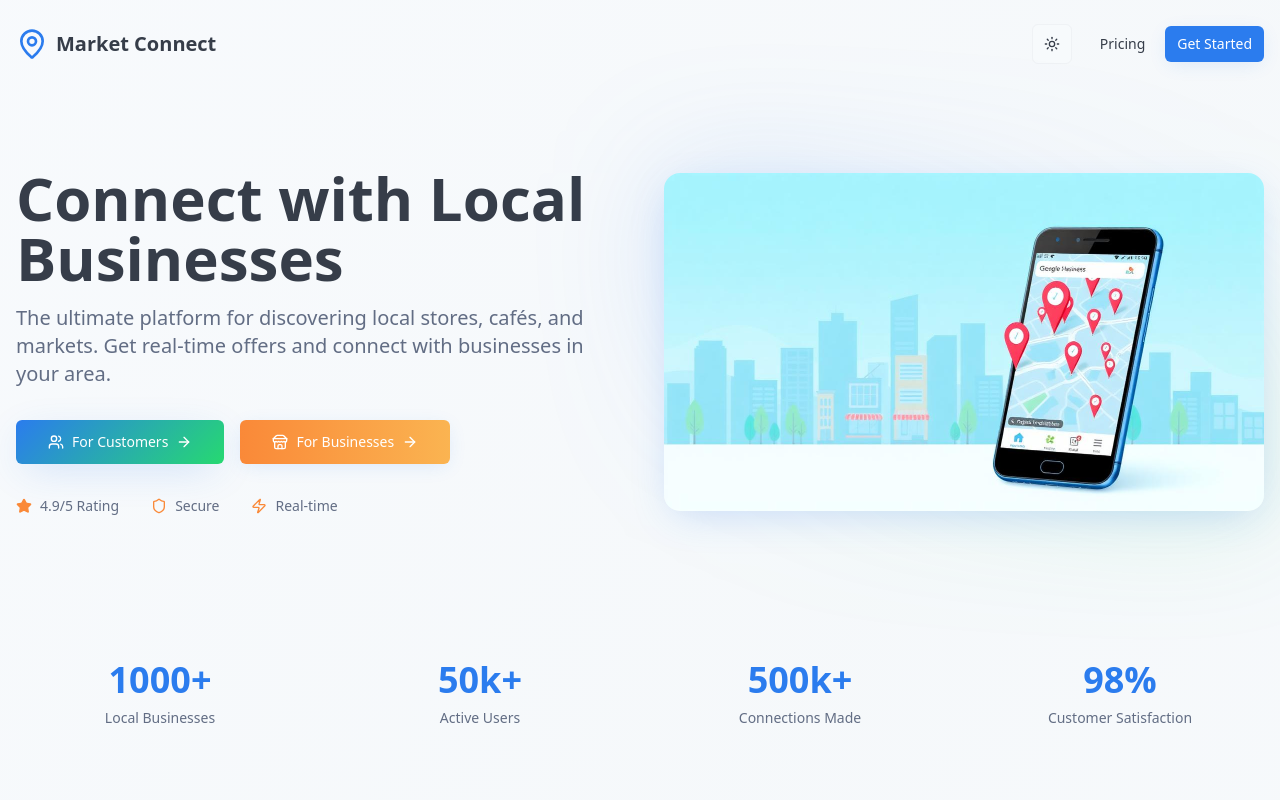
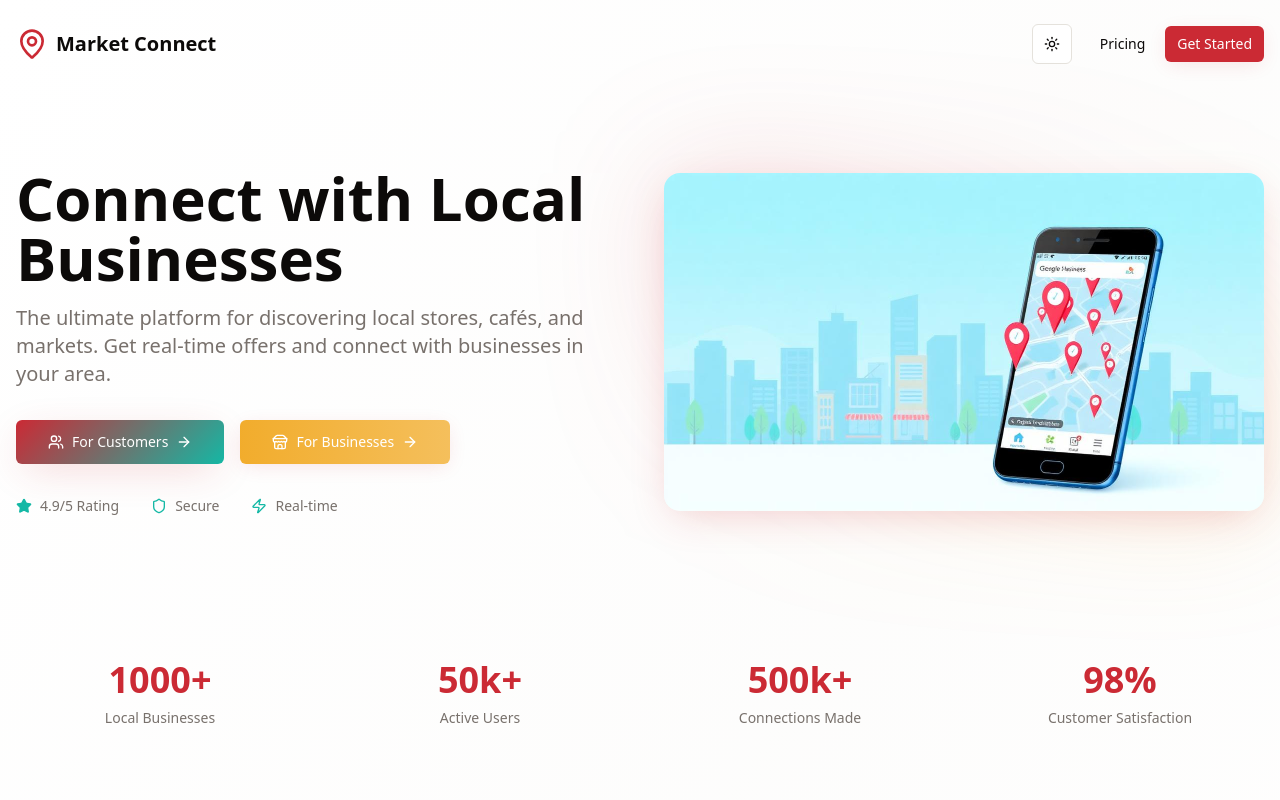
Before and after one commit to soliamanmagbari-hue/nearbuy-connect, a React (Vite) app: page / in a window 1280 px wide. Shown: the top 800 px of the page. Built offline with nearby package versions, Linux system fonts and the light colour scheme; the HTML template or start-up script is replaced by a standard one.

Commit message:
feat: Add products section and Arab theme

```diff
--- a/src/index.css
+++ b/src/index.css
@@ -6,118 +6,95 @@
 
 @layer base {
   :root {
-    --background: 210 50% 98%;
-    --foreground: 220 15% 25%;
+    --background: 0 0% 100%;
+    --foreground: 20 14.3% 4.1%;
+    --card: 0 0% 100%;
+    --card-foreground: 20 14.3% 4.1%;
+    --popover: 0 0% 100%;
+    --popover-foreground: 20 14.3% 4.1%;
+    --primary: 356 66% 48%;
+    --primary-foreground: 0 0% 100%;
+    --secondary: 39 88% 56%;
+    --secondary-foreground: 0 0% 100%;
+    --muted: 39 20% 95%;
+    --muted-foreground: 25 5.3% 44.7%;
+    --accent: 173 80% 40%;
+    --accent-foreground: 0 0% 100%;
+    --destructive: 0 84.2% 60.2%;
+    --destructive-foreground: 0 0% 100%;
+    --border: 39 15% 88%;
+    --input: 39 15% 88%;
+    --ring: 356 66% 48%;
+    --chart-1: 356 66% 48%;
+    --chart-2: 39 88% 56%;
+    --chart-3: 173 80% 40%;
+    --chart-4: 12 76% 61%;
+    --chart-5: 27 87% 67%;
+    --radius: 0.5rem;
 
-    --card: 0 0% 100%;
-    --card-foreground: 220 15% 25%;
-
-    --popover: 0 0% 100%;
-    --popover-foreground: 220 15% 25%;
-
-    /* Primary - Professional Blue */
-    --primary: 215 85% 55%;
-    --primary-foreground: 0 0% 100%;
-    --primary-light: 215 85% 65%;
-    --primary-dark: 215 85% 45%;
-
-    /* Secondary - Success Green */
-    --secondary: 145 70% 50%;
-    --secondary-foreground: 0 0% 100%;
-
-    --muted: 215 25% 95%;
-    --muted-foreground: 220 15% 45%;
-
-    /* Accent - Location Orange */
-    --accent: 25 95% 60%;
-    --accent-foreground: 0 0% 100%;
-
-    --destructive: 0 84% 60%;
-    --destructive-foreground: 0 0% 100%;
-
-    --border: 215 25% 90%;
-    --input: 215 25% 95%;
-    --ring: 215 85% 55%;
-
-    /* Custom Design Tokens */
-    --hero-gradient: linear-gradient(135deg, hsl(215 85% 55%), hsl(145 70% 50%));
-    --card-gradient: linear-gradient(145deg, hsl(0 0% 100%), hsl(215 25% 98%));
-    --location-gradient: linear-gradient(90deg, hsl(25 95% 60%), hsl(35 95% 65%));
+    /* Custom Design Tokens - Libyan Arab Theme */
+    --hero-gradient: linear-gradient(135deg, hsl(356 66% 48%), hsl(173 80% 40%));
+    --card-gradient: linear-gradient(145deg, hsl(0 0% 100%), hsl(39 20% 98%));
+    --location-gradient: linear-gradient(90deg, hsl(39 88% 56%), hsl(39 88% 66%));
 
     /* Shadows */
-    --shadow-soft: 0 4px 20px -4px hsl(215 85% 55% / 0.15);
-    --shadow-strong: 0 10px 40px -10px hsl(215 85% 55% / 0.25);
-    --shadow-glow: 0 0 30px hsl(215 85% 55% / 0.3);
+    --shadow-soft: 0 4px 20px -4px hsl(356 66% 48% / 0.15);
+    --shadow-strong: 0 10px 40px -10px hsl(356 66% 48% / 0.25);
+    --shadow-glow: 0 0 30px hsl(39 88% 56% / 0.4);
 
     /* Animation */
     --transition-smooth: all 0.4s cubic-bezier(0.25, 0.46, 0.45, 0.94);
     --transition-bounce: all 0.3s cubic-bezier(0.68, -0.55, 0.265, 1.55);
 
-    --radius: 0.5rem;
-    --chart-1: 12 76% 61%;
-    --chart-2: 173 58% 39%;
-    --chart-3: 197 37% 24%;
-    --chart-4: 43 74% 66%;
-    --chart-5: 27 87% 67%;
-
     --sidebar-background: 0 0% 98%;
     --sidebar-foreground: 240 5.3% 26.1%;
-    --sidebar-primary: 240 5.9% 10%;
-    --sidebar-primary-foreground: 0 0% 98%;
-    --sidebar-accent: 240 4.8% 95.9%;
-    --sidebar-accent-foreground: 240 5.9% 10%;
-    --sidebar-border: 220 13% 91%;
-    --sidebar-ring: 217.2 91.2% 59.8%;
+    --sidebar-primary: 356 66% 48%;
+    --sidebar-primary-foreground: 0 0% 100%;
+    --sidebar-accent: 39 20% 95%;
+    --sidebar-accent-foreground: 356 66% 48%;
+    --sidebar-border: 39 15% 88%;
+    --sidebar-ring: 356 66% 48%;
   }
 
   .dark {
-    --background: 222.2 84% 4.9%;
-    --foreground: 210 40% 98%;
+    --background: 20 14.3% 4.1%;
+    --foreground: 60 9.1% 97.8%;
+    --card: 20 14.3% 4.1%;
+    --card-foreground: 60 9.1% 97.8%;
+    --popover: 20 14.3% 4.1%;
+    --popover-foreground: 60 9.1% 97.8%;
+    --primary: 356 66% 52%;
+    --primary-foreground: 0 0% 100%;
+    --secondary: 39 88% 60%;
+    --secondary-foreground: 0 0% 100%;
+    --muted: 12 6.5% 15.1%;
+    --muted-foreground: 24 5.4% 63.9%;
+    --accent: 173 80% 45%;
+    --accent-foreground: 0 0% 100%;
+    --destructive: 0 72.2% 50.6%;
+    --destructive-foreground: 0 0% 100%;
+    --border: 12 6.5% 15.1%;
+    --input: 12 6.5% 15.1%;
+    --ring: 356 66% 52%;
+    --chart-1: 356 66% 52%;
+    --chart-2: 39 88% 60%;
+    --chart-3: 173 80% 45%;
+    --chart-4: 12 76% 61%;
+    --chart-5: 27 87% 67%;
 
-    --card: 222.2 84% 4.9%;
-    --card-foreground: 210 40% 98%;
-
-    --popover: 222.2 84% 4.9%;
-    --popover-foreground: 210 40% 98%;
-
-    --primary: 217.2 91.2% 59.8%;
-    --primary-foreground: 222.2 84% 4.9%;
-    --primary-dark: 217.2 91.2% 52%;
-
-    --secondary: 217.2 32.6% 17.5%;
-    --secondary-foreground: 210 40% 98%;
-
-    --muted: 217.2 32.6% 17.5%;
-    --muted-foreground: 215 20.2% 65.1%;
-
-    --accent: 217.2 32.6% 17.5%;
-    --accent-foreground: 210 40% 98%;
-
-    --destructive: 0 62.8% 30.6%;
-    --destructive-foreground: 210 40% 98%;
-
-    --border: 217.2 32.6% 17.5%;
-    --input: 217.2 32.6% 17.5%;
-    --ring: 224.3 76.3% 48%;
-    --chart-1: 220 70% 50%;
-    --chart-2: 160 60% 45%;
-    --chart-3: 30 80% 55%;
-    --chart-4: 280 65% 60%;
-    --chart-5: 340 75% 55%;
-
-    /* Dark mode custom tokens */
-    --card-gradient: linear-gradient(135deg, hsl(222.2 84% 4.9%), hsl(217.2 32.6% 17.5%));
-    --hero-gradient: linear-gradient(135deg, hsl(217.2 91.2% 59.8%), hsl(262.1 83.3% 57.8%));
-    --location-gradient: linear-gradient(90deg, hsl(25 95% 60%), hsl(35 95% 65%));
+    /* Dark mode custom tokens - Libyan Arab Theme */
+    --card-gradient: linear-gradient(135deg, hsl(20 14.3% 4.1%), hsl(12 6.5% 15.1%));
+    --hero-gradient: linear-gradient(135deg, hsl(356 66% 52%), hsl(173 80% 45%));
+    --location-gradient: linear-gradient(90deg, hsl(39 88% 60%), hsl(39 88% 70%));
 
     --sidebar-background: 240 5.9% 10%;
     --sidebar-foreground: 240 4.8% 95.9%;
-    --sidebar-primary: 224.3 76.3% 48%;
+    --sidebar-primary: 356 66% 52%;
     --sidebar-primary-foreground: 0 0% 100%;
     --sidebar-accent: 240 3.7% 15.9%;
-    --sidebar-accent-foreground: 240 4.8% 95.9%;
+    --sidebar-accent-foreground: 39 88% 60%;
     --sidebar-border: 240 3.7% 15.9%;
-    --sidebar-ring: 217.2 91.2% 59.8%;
+    --sidebar-ring: 356 66% 52%;
   }
 }
 
--- a/src/pages/BusinessDashboard.tsx
+++ b/src/pages/BusinessDashboard.tsx
@@ -10,7 +10,7 @@ import { Select, SelectContent, SelectItem, SelectTrigger, SelectValue } from "@
 import { ThemeToggle } from "@/components/theme/ThemeToggle";
 import { useAuth } from "@/components/auth/AuthProvider";
 import { supabase } from "@/integrations/supabase/client";
-import { MapPin, LogOut, Store, TrendingUp, Users, DollarSign, BarChart3, Settings, Tag, Clock, Phone, Mail, Globe, Save } from "lucide-react";
+import { MapPin, LogOut, Store, TrendingUp, Users, DollarSign, BarChart3, Settings, Tag, Clock, Phone, Mail, Globe, Save, Package } from "lucide-react";
 import { OffersManagement } from "@/components/OffersManagement";
 import { AnalyticsCards } from "@/components/AnalyticsCards";
 import { AnalyticsTab } from "@/components/AnalyticsTab";
@@ -263,10 +263,14 @@ const BusinessDashboard = () => {
 
         {/* Main Content */}
         <Tabs defaultValue="profile" className="space-y-4 md:space-y-6">
-          <TabsList className="grid w-full grid-cols-4 gap-1">
+          <TabsList className="grid w-full grid-cols-5 gap-1">
             <TabsTrigger value="profile" className="text-xs md:text-sm flex-col md:flex-row gap-1 md:gap-2 py-2">
               <Settings className="h-4 w-4 md:h-4 md:w-4" />
               <span className="text-[10px] md:text-sm">Profile</span>
+            </TabsTrigger>
+            <TabsTrigger value="products" className="text-xs md:text-sm flex-col md:flex-row gap-1 md:gap-2 py-2">
+              <Package className="h-4 w-4 md:h-4 md:w-4" />
+              <span className="text-[10px] md:text-sm">Products</span>
             </TabsTrigger>
             <TabsTrigger value="offers" className="text-xs md:text-sm flex-col md:flex-row gap-1 md:gap-2 py-2">
               <Tag className="h-4 w-4 md:h-4 md:w-4" />
@@ -401,6 +405,37 @@ const BusinessDashboard = () => {
             </Card>
           </TabsContent>
 
+          <TabsContent value="products">
+            {!business ? (
+              <Card className="bg-card-gradient">
+                <CardContent className="p-6">
+                  <div className="text-center py-8">
+                    <Package className="h-16 w-16 text-muted-foreground mx-auto mb-4" />
+                    <h4 className="text-lg font-medium mb-2">Business Profile Required</h4>
+                    <p className="text-muted-foreground">
+                      Please complete your business profile first to add products.
+                    </p>
+                  </div>
+                </CardContent>
+              </Card>
+            ) : (
+              <Card className="bg-card-gradient">
+                <CardHeader>
+                  <CardTitle>Products</CardTitle>
+                  <CardDescription>
+                    Manage your business products and inventory.
+                  </CardDescription>
+                </CardHeader>
+                <CardContent>
+                  <Button className="w-full md:w-auto">
+                    <Package className="h-4 w-4 mr-2" />
+                    Add Products
+                  </Button>
+                </CardContent>
+              </Card>
+            )}
+          </TabsContent>
+
           <TabsContent value="offers">
             {!business ? <Card className="bg-card-gradient">
                 <CardContent className="p-6">
```
